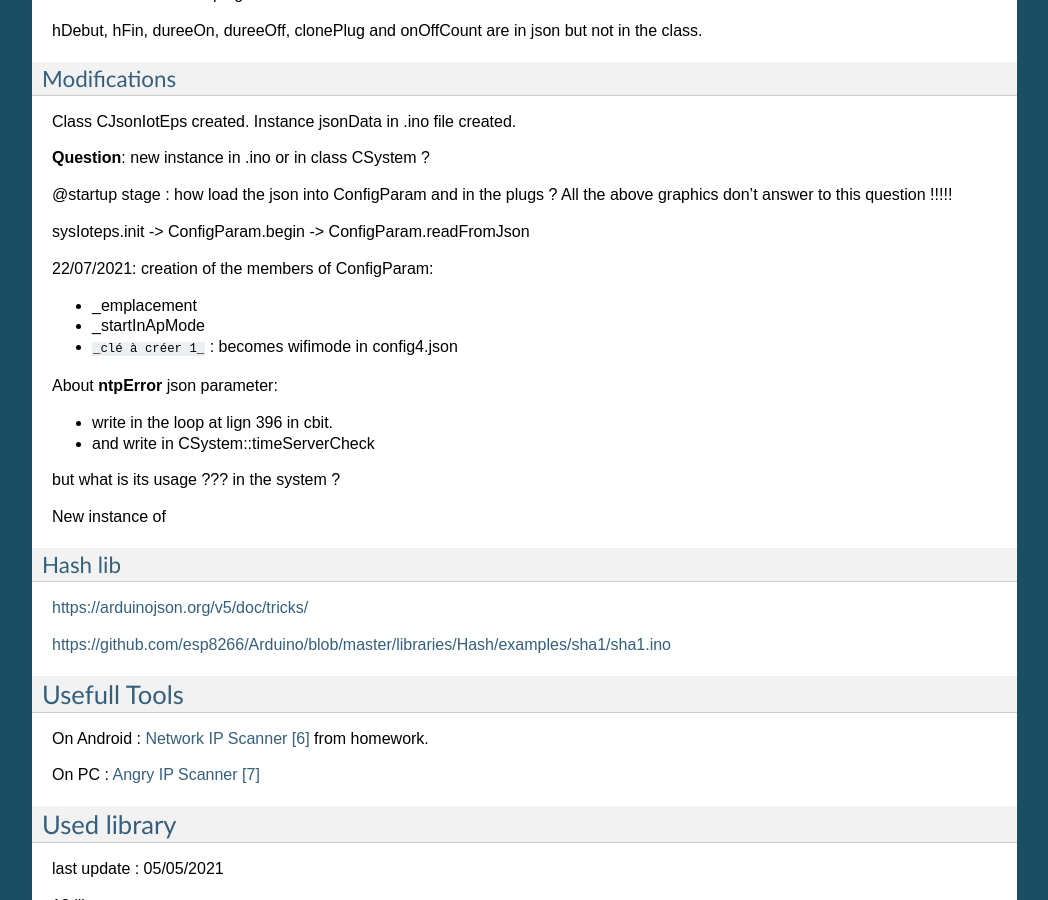
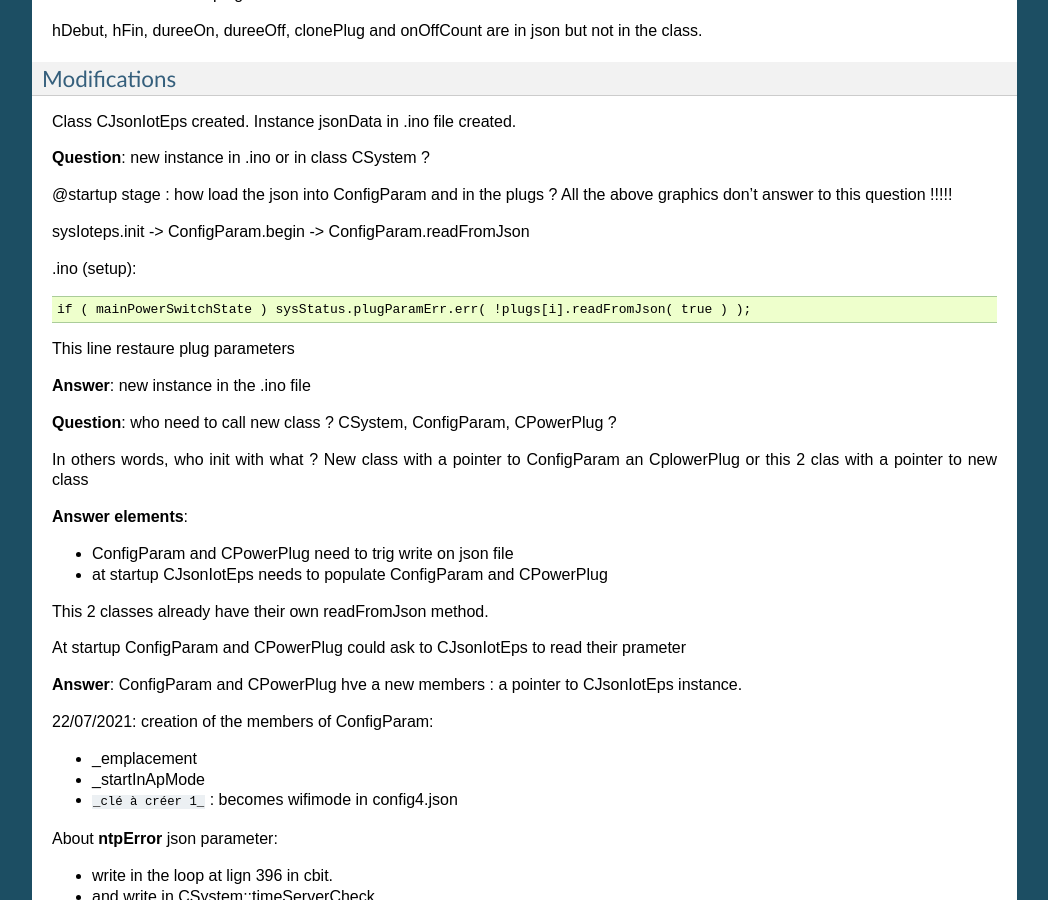
Before and after one commit to volab/IoT_EPS, a Sphinx documentation site: the page built from _1_userDoc/source/softDev.rst, in a window 1280 px wide and 900 px high, scrolled down 13233 px. Shown: the whole window, without its empty margins (198-1246 px from the left). Built offline with Sphinx 7.4.7, drawn with Linux system fonts in a browser that asks for light colours.

Commit message:
avant rebase

```diff
--- a/_1_userDoc/source/softDev.rst
+++ b/_1_userDoc/source/softDev.rst
@@ -688,7 +688,29 @@
 
 sysIoteps.init -> ConfigParam.begin -> ConfigParam.readFromJson
 
+.ino (setup)::
 
+    if ( mainPowerSwitchState ) sysStatus.plugParamErr.err( !plugs[i].readFromJson( true ) );
+
+This line restaure plug parameters
+
+**Answer**: new instance in the .ino file
+
+**Question**: who need to call new class ? CSystem, ConfigParam, CPowerPlug ?
+
+In others words, who init with what ? New class with a pointer to ConfigParam an CplowerPlug or
+this 2 clas with a pointer to new class
+
+**Answer elements**:
+
+- ConfigParam and CPowerPlug need to trig write on json file
+- at startup CJsonIotEps needs to populate ConfigParam and CPowerPlug
+
+This 2 classes already have their own readFromJson method.
+
+At startup ConfigParam and CPowerPlug could ask to CJsonIotEps to read their prameter
+
+**Answer**: ConfigParam and CPowerPlug hve a new members : a pointer to CJsonIotEps instance.
 
 22/07/2021: creation of the members of ConfigParam:
 
```
Also changed, not shown: 5 other files.
